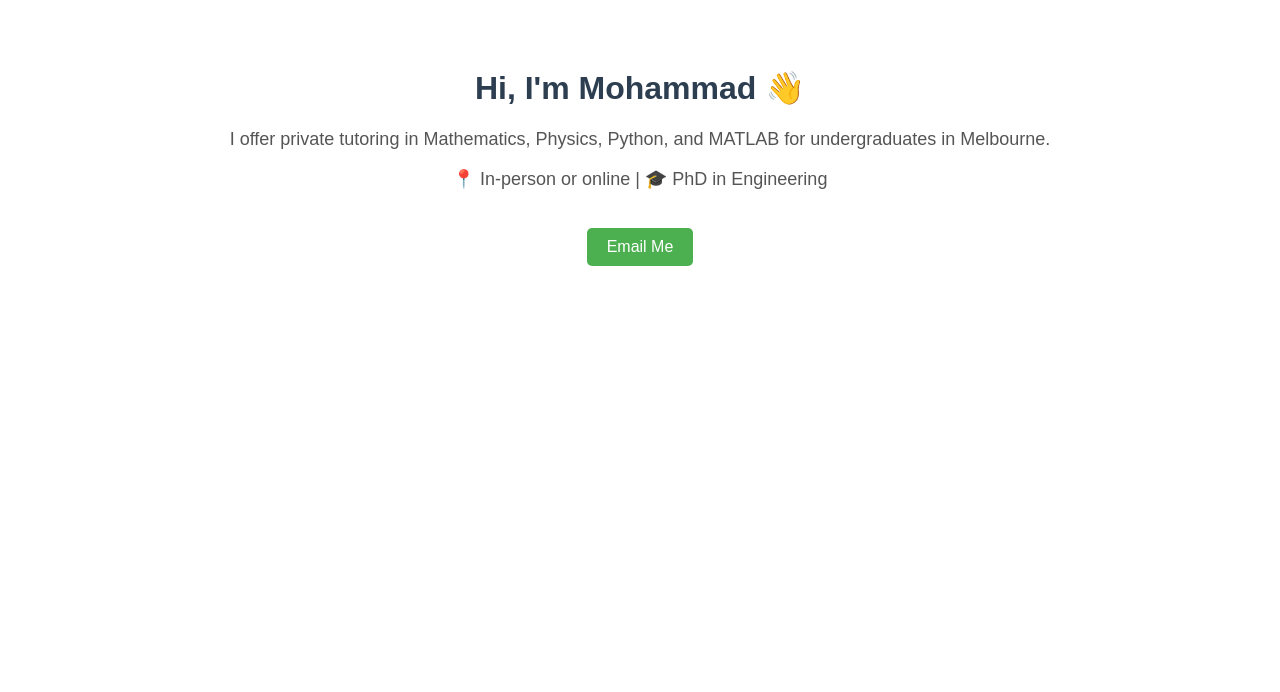
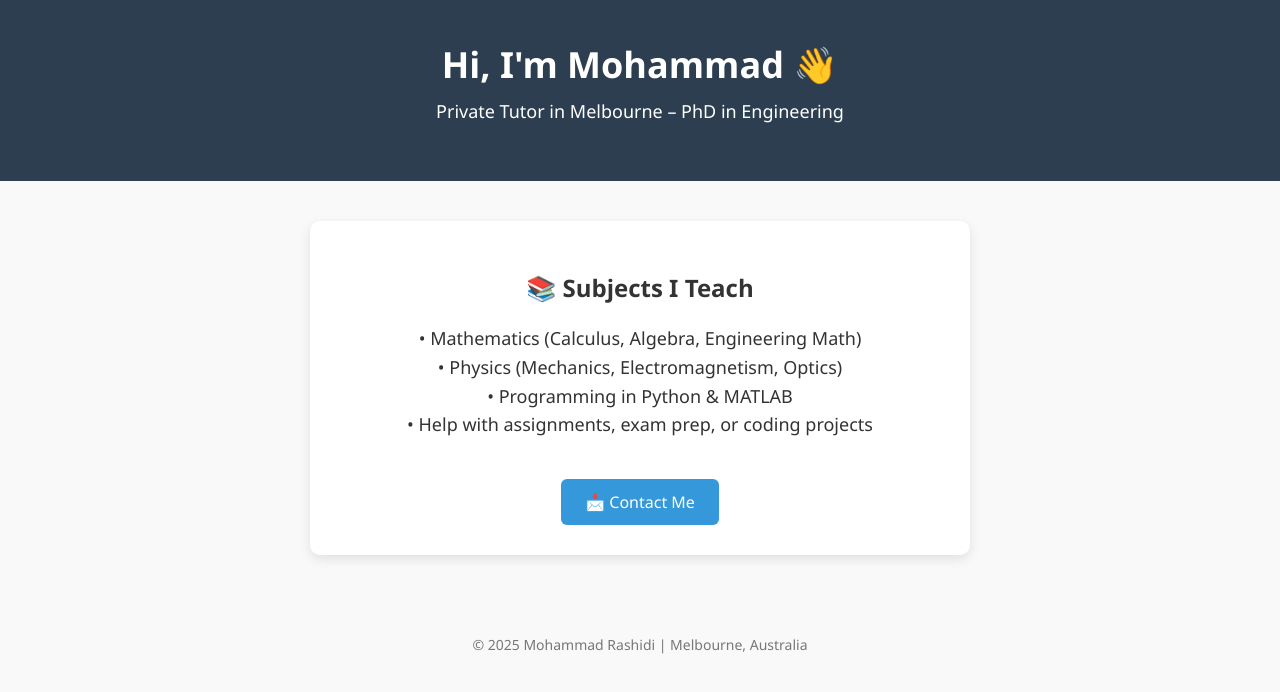
Before and after one commit to mohammad-rashidi1990/mohammad-rashidi1990.github.io, a plain HTML site: page index.html in a window 1280 px wide. Drawn offline with Linux system fonts and the light colour scheme.

Commit message:
index.html

```diff
--- a/index.html
+++ b/index.html
@@ -1,38 +1,102 @@
 <!DOCTYPE html>
-<html>
+<html lang="en">
 <head>
-  <title>Mohammad – Tutor in Melbourne</title>
+  <meta charset="UTF-8">
+  <title>Mohammad Rashidi – Tutoring in Melbourne</title>
+  <meta name="viewport" content="width=device-width, initial-scale=1">
   <style>
     body {
-      font-family: Arial, sans-serif;
+      font-family: 'Segoe UI', Tahoma, Geneva, Verdana, sans-serif;
+      background: #f9f9f9;
+      margin: 0;
+      padding: 0;
       text-align: center;
-      padding: 40px;
+      color: #333;
     }
-    h1 {
-      color: #2c3e50;
+
+    header {
+      background-color: #2c3e50;
+      color: white;
+      padding: 40px 20px;
     }
-    p {
+
+    header h1 {
+      margin: 0;
+      font-size: 36px;
+    }
+
+    header p {
+      margin-top: 10px;
       font-size: 18px;
-      color: #555;
     }
+
+    main {
+      padding: 40px 20px;
+    }
+
+    .card {
+      background: white;
+      max-width: 600px;
+      margin: 0 auto;
+      padding: 30px;
+      border-radius: 10px;
+      box-shadow: 0 4px 12px rgba(0, 0, 0, 0.1);
+    }
+
+    .subjects {
+      margin: 20px 0;
+      font-size: 18px;
+      line-height: 1.6;
+    }
+
     .button {
-      background-color: #4CAF50;
-      color: white;
-      padding: 10px 20px;
-      text-decoration: none;
-      border-radius: 5px;
       display: inline-block;
       margin-top: 20px;
+      background-color: #3498db;
+      color: white;
+      padding: 12px 24px;
+      text-decoration: none;
+      border-radius: 6px;
+      font-size: 16px;
+    }
+
+    footer {
+      margin-top: 40px;
+      font-size: 14px;
+      color: #777;
+    }
+
+    @media (max-width: 600px) {
+      header h1 {
+        font-size: 28px;
+      }
     }
   </style>
 </head>
 <body>
 
-  <h1>Hi, I'm Mohammad 👋</h1>
-  <p>I offer private tutoring in Mathematics, Physics, Python, and MATLAB for undergraduates in Melbourne.</p>
-  <p>📍 In-person or online | 🎓 PhD in Engineering</p>
+  <header>
+    <h1>Hi, I'm Mohammad 👋</h1>
+    <p>Private Tutor in Melbourne – PhD in Engineering</p>
+  </header>
 
-  <a class="button" href="mailto:mohammad.rashidi.sh@gmail.com">Email Me</a>
+  <main>
+    <div class="card">
+      <h2>📚 Subjects I Teach</h2>
+      <div class="subjects">
+        • Mathematics (Calculus, Algebra, Engineering Math)<br>
+        • Physics (Mechanics, Electromagnetism, Optics)<br>
+        • Programming in Python & MATLAB<br>
+        • Help with assignments, exam prep, or coding projects
+      </div>
+
+      <a class="button" href="mailto:mohammad.rashidi.sh@gmail.com">📩 Contact Me</a>
+    </div>
+  </main>
+
+  <footer>
+    <p>© 2025 Mohammad Rashidi | Melbourne, Australia</p>
+  </footer>
 
 </body>
 </html>
```
